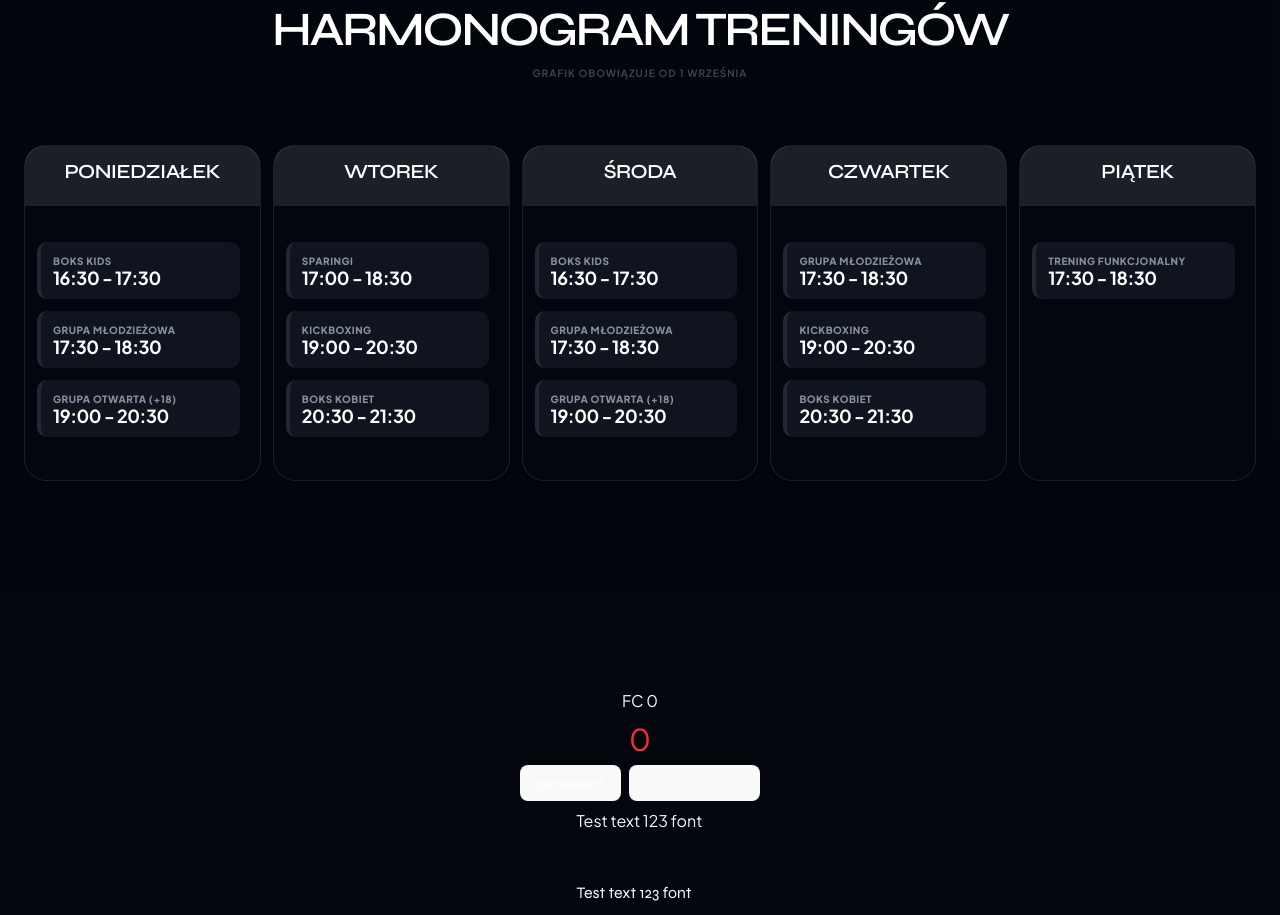
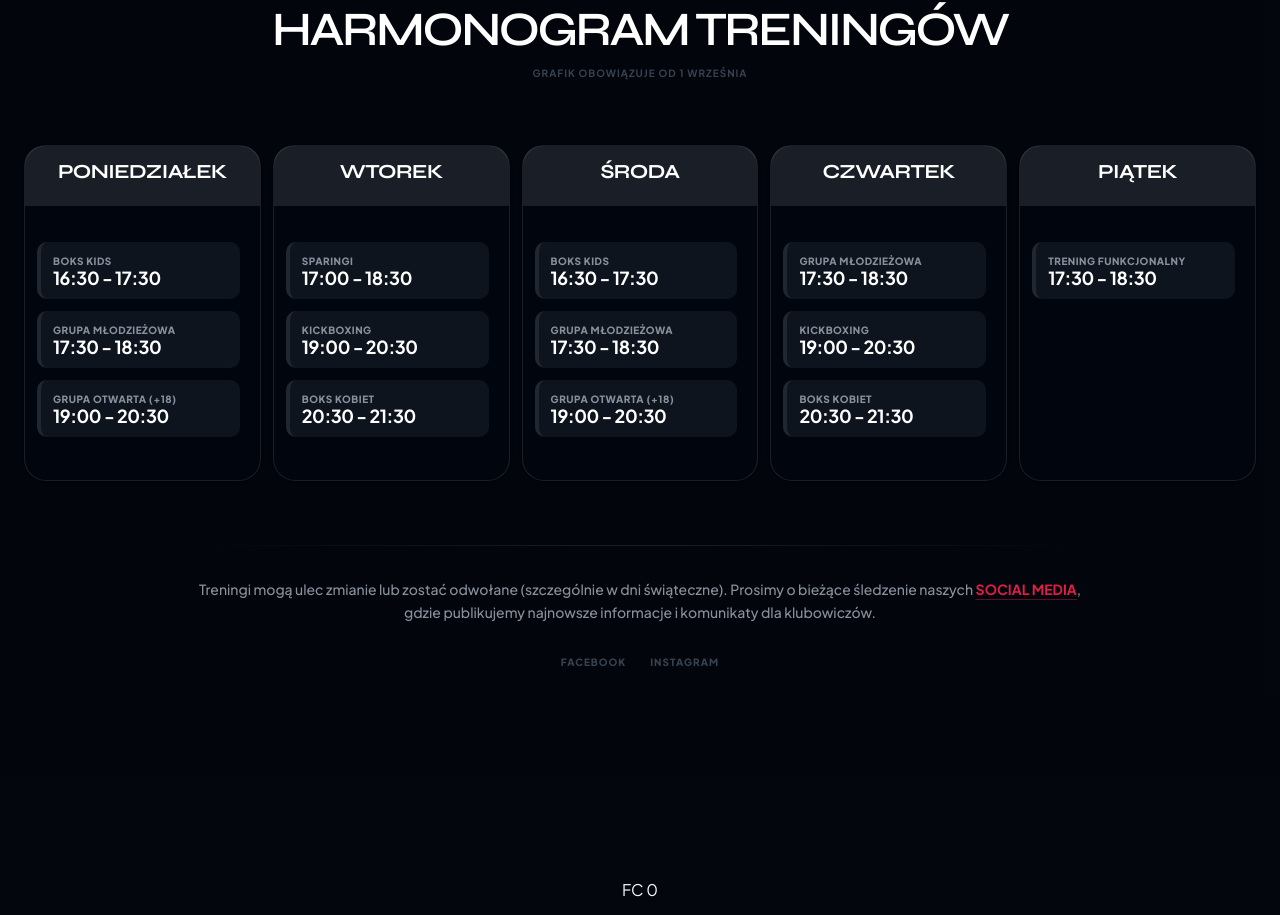
Before and after one commit to Marmo77/fight-club-website, a React (Vite) app: page / in a window 1280 px wide. Shown: the part 2353-3268 px from the top of the page. Built offline with nearby package versions, Linux system fonts and the light colour scheme.

Commit message:
schedul info

```diff
--- a/src/components/Home/Schedule.tsx
+++ b/src/components/Home/Schedule.tsx
@@ -1,9 +1,9 @@
-import React from "react";
 import { Card, CardContent, CardHeader } from "../ui/card";
-import { scheduleData } from "@/data/pageData";
+import { PageData, scheduleData } from "@/data/pageData";
 import type { GroupSchedule } from "@/types/types";
 
 const Schedule = () => {
+  const { site } = PageData;
   return (
     <section
       id="schedule"
@@ -25,6 +25,35 @@ const Schedule = () => {
           <ScheduleCard title={day.title} groups={day.groups} />
         ))}
       </div>
+      {/* Bonus Info */}
+      <div className="mt-16 max-w-4xl mx-auto text-center space-y-4">
+        <div className="h-px w-full bg-linear-to-r from-transparent via-white/10 to-transparent mb-8"></div>
+        <p className="text-muted-foreground text-sm leading-relaxed font-medium">
+          Treningi mogą ulec zmianie lub zostać odwołane (szczególnie w dni
+          świąteczne). Prosimy o bieżące śledzenie naszych{" "}
+          <a
+            href={site.socials.facebook}
+            className="text-primary font-bold underline underline-offset-4 decoration-primary/40 hover:decoration-primary transition-all"
+          >
+            SOCIAL MEDIA
+          </a>
+          , gdzie publikujemy najnowsze informacje i komunikaty dla klubowiczów.
+        </p>
+        <div className="flex justify-center gap-6 pt-4">
+          <a
+            href={site.socials.facebook}
+            className="text-[10px] font-black uppercase tracking-widest text-muted hover:text-primary transition-colors"
+          >
+            Facebook
+          </a>
+          <a
+            href={site.socials.instagram}
+            className="text-[10px] font-black uppercase tracking-widest text-muted hover:text-primary transition-colors"
+          >
+            Instagram
+          </a>
+        </div>
+      </div>
     </section>
   );
 };
@@ -37,9 +66,9 @@ const ScheduleCard = ({
   groups: GroupSchedule[];
 }) => {
   return (
-    <Card className="bg-card/40 border border-border rounded-3xl flex flex-col group hover:border-primary/20 transition-all duration-300">
+    <Card className="bg-card/30 border hover:-translate-y-0.5 border-border rounded-3xl flex flex-col group hover:border-primary/20 transition-all duration-300">
       <CardHeader className="bg-card-foreground/10 py-3 border-border rounded-t-2xl group-hover:bg-primary/5 transition-colors">
-        <h3 className="font-heading text-primary-foreground font-semibold uppercase text-xl tracking-tight text-center group-hover:text-primary transition-colors">
+        <h3 className="font-heading text-primary-foreground font-bold uppercase text-xl tracking-tight text-center group-hover:text-primary transition-colors">
           {title}
         </h3>
       </CardHeader>
```
